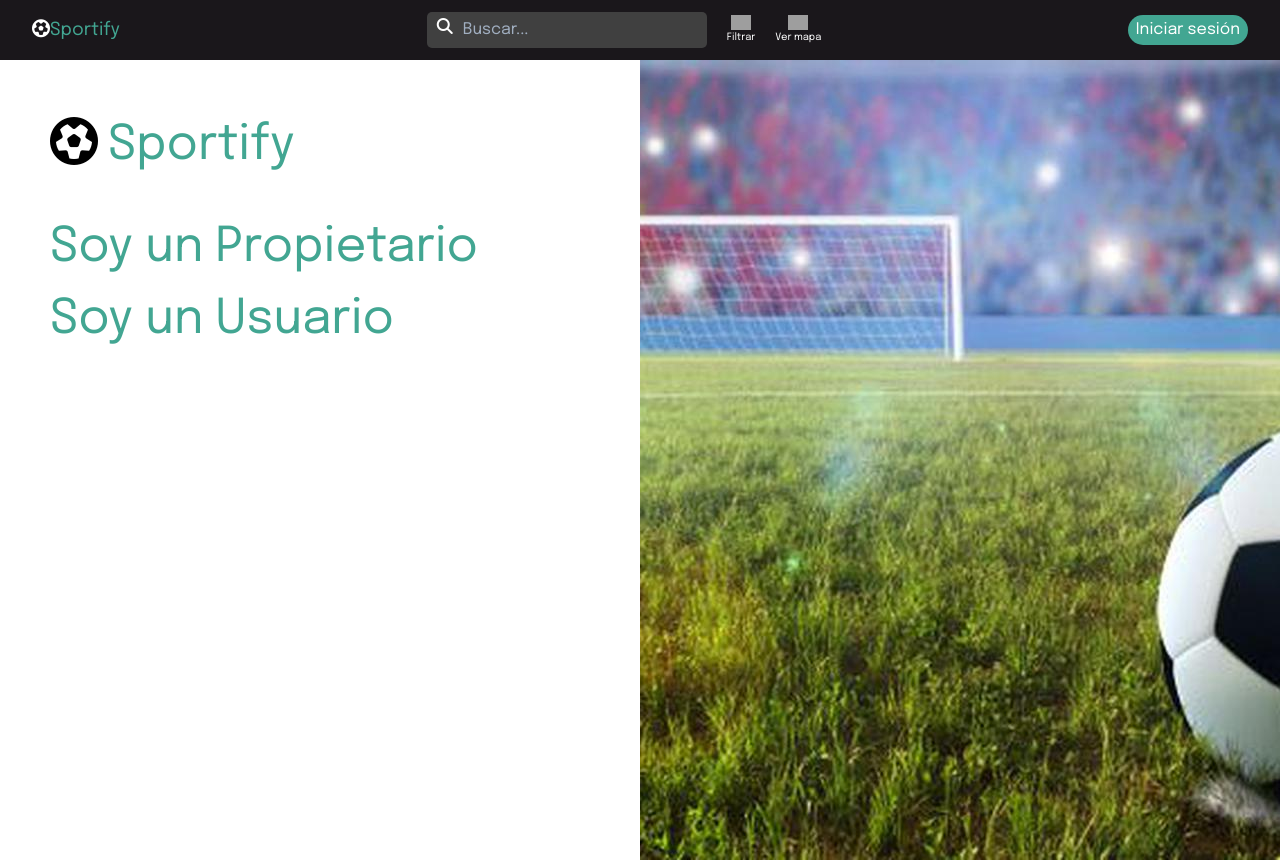
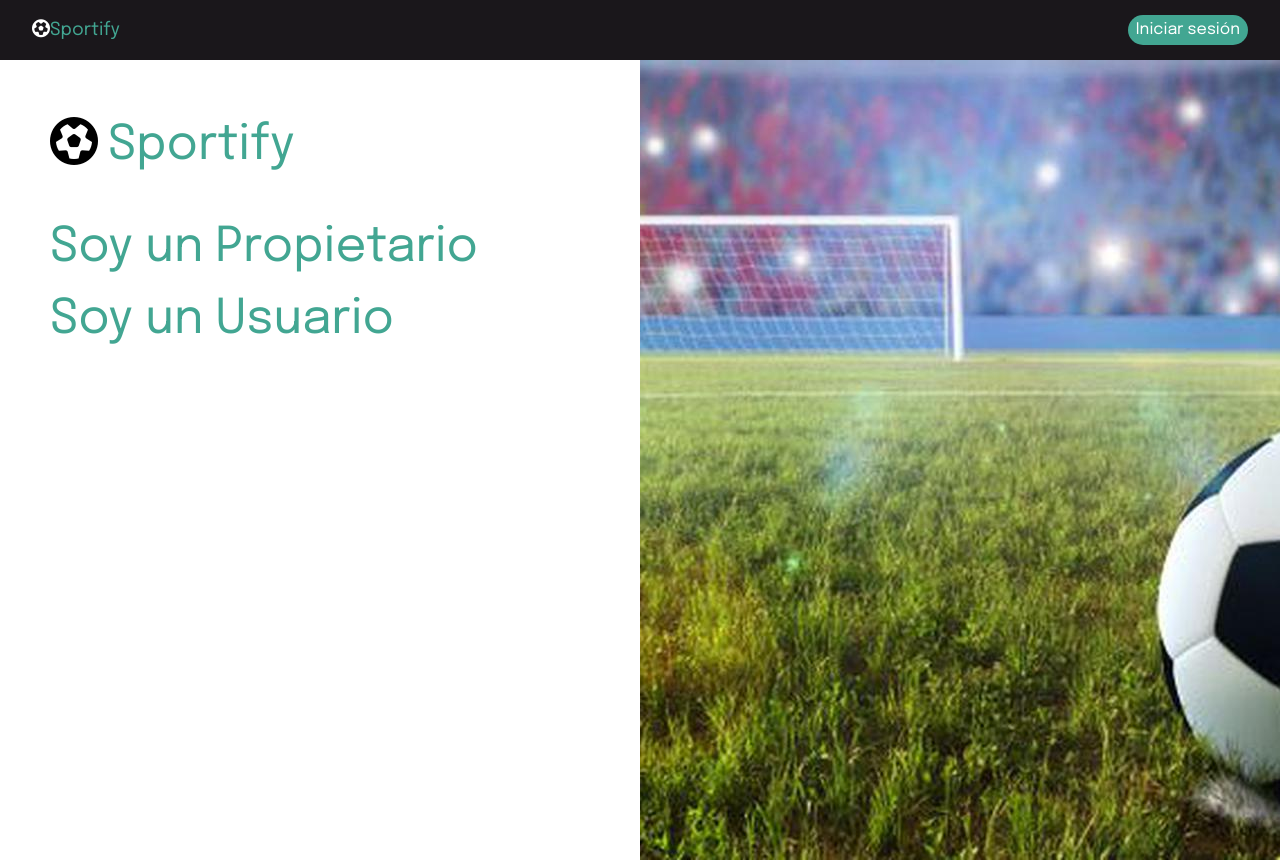
Before and after one commit to jveracal553/Sportify, a React (Create React App) app: page /register in a window 1280 px wide. Built offline with nearby package versions, Linux system fonts and the light colour scheme; grey boxes are pictures that could not be loaded; a web font is replaced by a local one.

Commit message:
update navbar

```diff
--- a/src/Components/NavBar/NavBar.css
+++ b/src/Components/NavBar/NavBar.css
@@ -53,3 +53,13 @@ img {
 .topnav__search-filter-img {
   color: #fff;
 }
+
+
+.topnav__reservas {
+  color: #fff;
+  height: 30px;
+  width: 120px;
+  background-color: #42a692;
+  border-radius: 15px;
+  border: none;
+}
--- a/src/Components/NavBar/NavBar.js
+++ b/src/Components/NavBar/NavBar.js
@@ -1,49 +1,54 @@
-import './NavBar.css';
-import React, { useContext } from 'react';
-import { useHistory } from 'react-router-dom';
-import { Link } from 'react-router-dom';
-import Search from './Search';
-import filter from '../../images/filter-solid.svg';
-import map from '../../images/location-dot-solid.svg';
-import { UserContext } from '../../context/userContext';
+import "./NavBar.css";
+import React, { useContext } from "react";
+import { useHistory } from "react-router-dom";
+import { Link } from "react-router-dom";
+import Search from "./Search";
+import filter from "../../images/filter-solid.svg";
+import map from "../../images/location-dot-solid.svg";
+import { UserContext } from "../../context/userContext";
+import SearchBar from "./Search";
 
 export default function NavBar() {
-  const { user } = useContext(UserContext);
-  const history = useHistory()
-  const login = () =>{
-    history.push('/login')
-  }
+  const { user, ClearTokenState } = useContext(UserContext);
+  const history = useHistory();
+  const login = () => {
+    history.push("/login");
+  };
+  const logoff = () => {
+    // localStorage.clear();
+    ClearTokenState();
+    //window.location.reload(false);
+    history.push("/login");
+  };
+
   return (
-    <div className='navbar'>
-      <div className='topnav'>
-        <div className='topnav__logo'>
-          <i className='fas fa-futbol'></i>
-          <Link to={'/'} className='topnav__logo'>Sportify</Link>
+    <div className="navbar">
+      <div className="topnav">
+        <div className="topnav__logo">
+          <i className="fas fa-futbol"></i>
+          <Link to={"/"} className="topnav__logo">
+            Sportify
+          </Link>
         </div>
-        <div className='topnav__search'>
-          <Search />
-          <button
-            type='button'
-            className='topnav__search-filter topnav__center'
-          >
-            <img src={filter} className='topnav__search-filter-img' alt='' />
-            Filtrar
+        {window.location.pathname == "/" && <SearchBar />}
+
+        {user.name !== "" ? (
+          <>
+            <button type="button" className="topnav__singin">
+              {user.name}
+            </button>
+            <button type="button" className="topnav__reservas" onClick={logoff}>
+              Ver Reservas
+            </button>
+            <button type="button" className="topnav__singoff" onClick={logoff}>
+              Cerrar Sesion
+            </button>
+          </>
+        ) : (
+          <button type="button" className="topnav__singin" onClick={login}>
+            Iniciar sesión
           </button>
-          <button type='button' className='topnav__search-map topnav__center'>
-            <img src={map} className='' alt='' />
-            Ver mapa
-          </button>
-        </div>
-        {
-          user.name!==''?
-          <button type='button' className='topnav__singin'>
-            {user.name}
-          </button>
-          :
-          <button type='button' className='topnav__singin' onClick={login}>
-           Iniciar sesión
-          </button>
-        }
+        )}
       </div>
     </div>
   );
--- a/src/Components/NavBar/Search.css
+++ b/src/Components/NavBar/Search.css
@@ -29,6 +29,17 @@
   border: none;
 }
 
+.topnav__singoff {
+  color: #fff;
+  height: 30px;
+  width: 120px;
+  background-color: red;
+  border-radius: 15px;
+  border: none;
+}
+
+
+
 .topnav__search-filter,
 .topnav__search-map {
   display: flex;
--- a/src/Components/NavBar/Search.js
+++ b/src/Components/NavBar/Search.js
@@ -4,7 +4,7 @@ export default function Search() {
   return (
     <div className="topnav__search-text topnav__center">
       <i className="fa fa-search"></i>
-      <input type="text" className="topnav__buscar" placeholder="Buscar..." />
+      <input type="search" className="topnav__buscar" placeholder="Buscar..." />
     </div>
   );
 }
```
